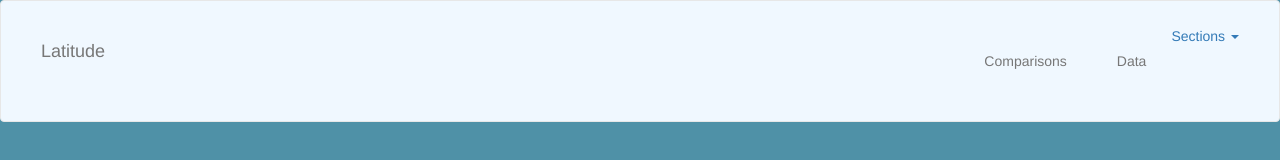
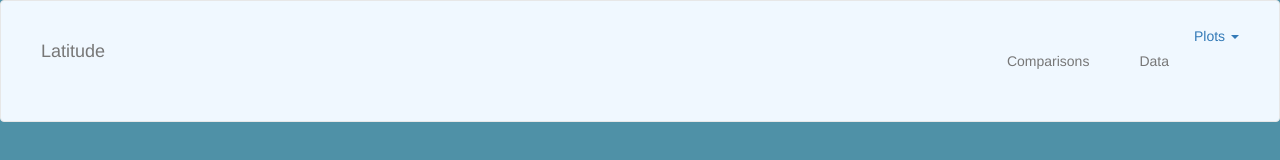
Before and after one commit to rvaros/Homework, a plain HTML site: page Week11/Wind Speed.html in a window 1280 px wide. Shown: the top 160 px of the page. Drawn offline with nearby package versions, Linux system fonts and the light colour scheme.

Commit message:
More changes

```diff
--- a/Week11/Wind Speed.html
+++ b/Week11/Wind Speed.html
@@ -28,7 +28,7 @@
                   <div class="collapse navbar-collapse" id="bs-example-navbar-collapse-1">
 
                     <ul class="nav navbar-nav navbar-right">
-                        <a href="#" class="dropdown-toggle" data-toggle="dropdown" role="button" aria-haspopup="true" aria-expanded="false">Sections <span class="caret"></span></a>
+                        <a href="#" class="dropdown-toggle" data-toggle="dropdown" role="button" aria-haspopup="true" aria-expanded="false">Plots <span class="caret"></span></a>
                         <li class="dropdown"></li>
                         <li><a href="Comparisons.html">Comparisons</a></li>
                       <li><a href="Data.html">Data</a></li>
```
